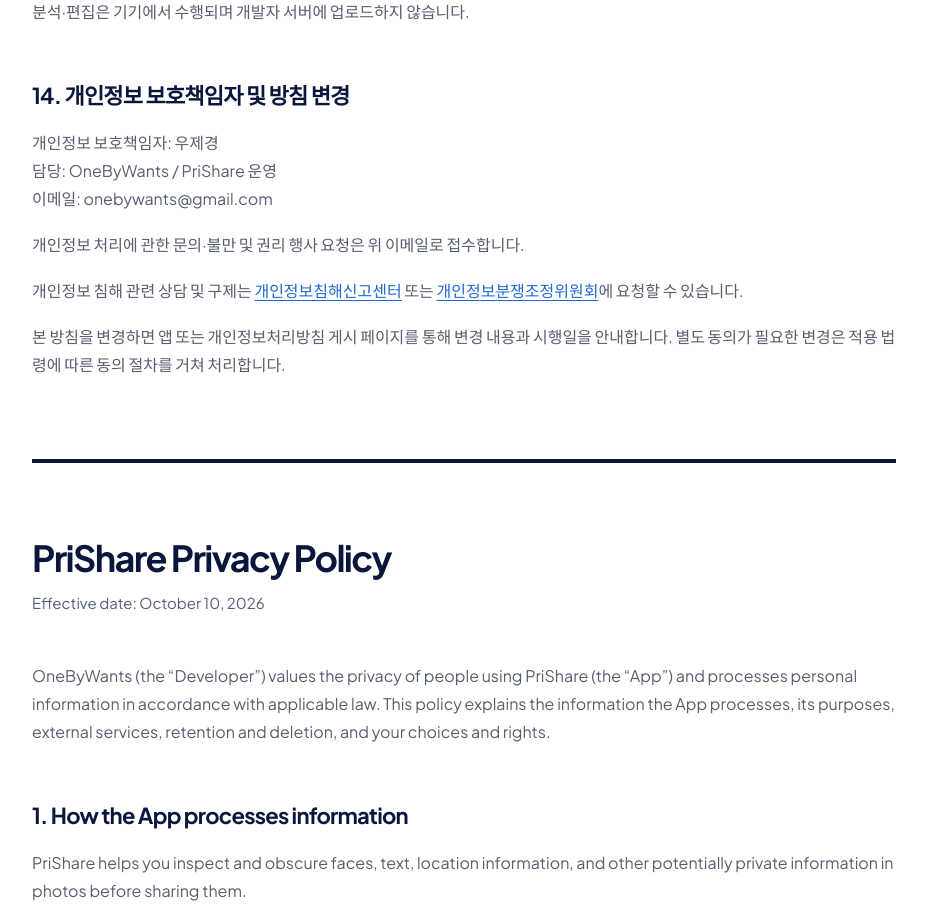
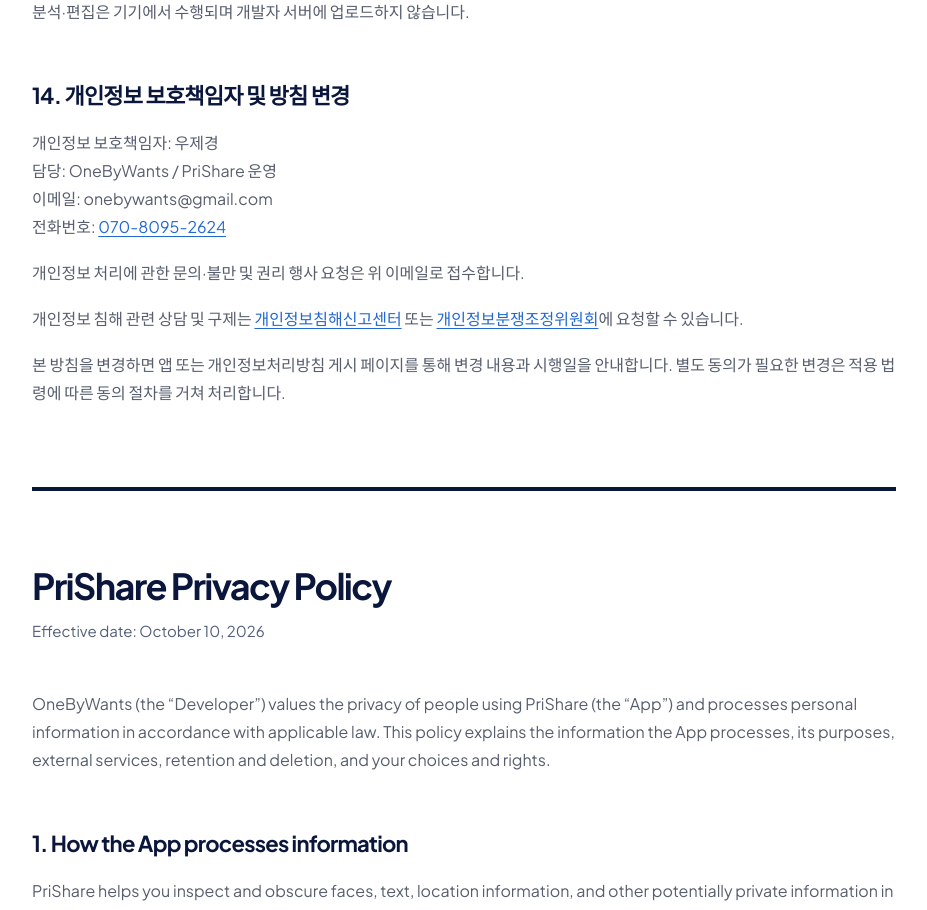
Before and after one commit to onebywants/website, a Next.js app: page /privacy/prishare in a window 1280 px wide. Shown: the part 6640-7550 px from the top of the page, without its empty margins (176-1103 px from the left). Built offline with nearby package versions, Linux system fonts and the light colour scheme.

Commit message:
PriShare 한국어 개인정보처리방침에 담당자 전화번호 추가
- 개인정보 보호책임자 연락처에 070-8095-2624 추가
- 전화번호에 통화 연결용 tel 링크 적용

```diff
--- a/src/app/privacy/prishare/page.tsx
+++ b/src/app/privacy/prishare/page.tsx
@@ -197,7 +197,7 @@
 
             <h3 id="ko-section-14">{"14. 개인정보 보호책임자 및 방침 변경"}</h3>
 
-            <p>{"개인정보 보호책임자: 우제경"}<br />{"담당: OneByWants / PriShare 운영"}<br />{"이메일: onebywants@gmail.com"}</p>
+            <p>{"개인정보 보호책임자: 우제경"}<br />{"담당: OneByWants / PriShare 운영"}<br />{"이메일: onebywants@gmail.com"}<br />전화번호: <a href="tel:07080952624">070-8095-2624</a></p>
 
             <p>{"개인정보 처리에 관한 문의·불만 및 권리 행사 요청은 위 이메일로 접수합니다."}</p>
 
```
Also changed, not shown: .agent/history.md.
